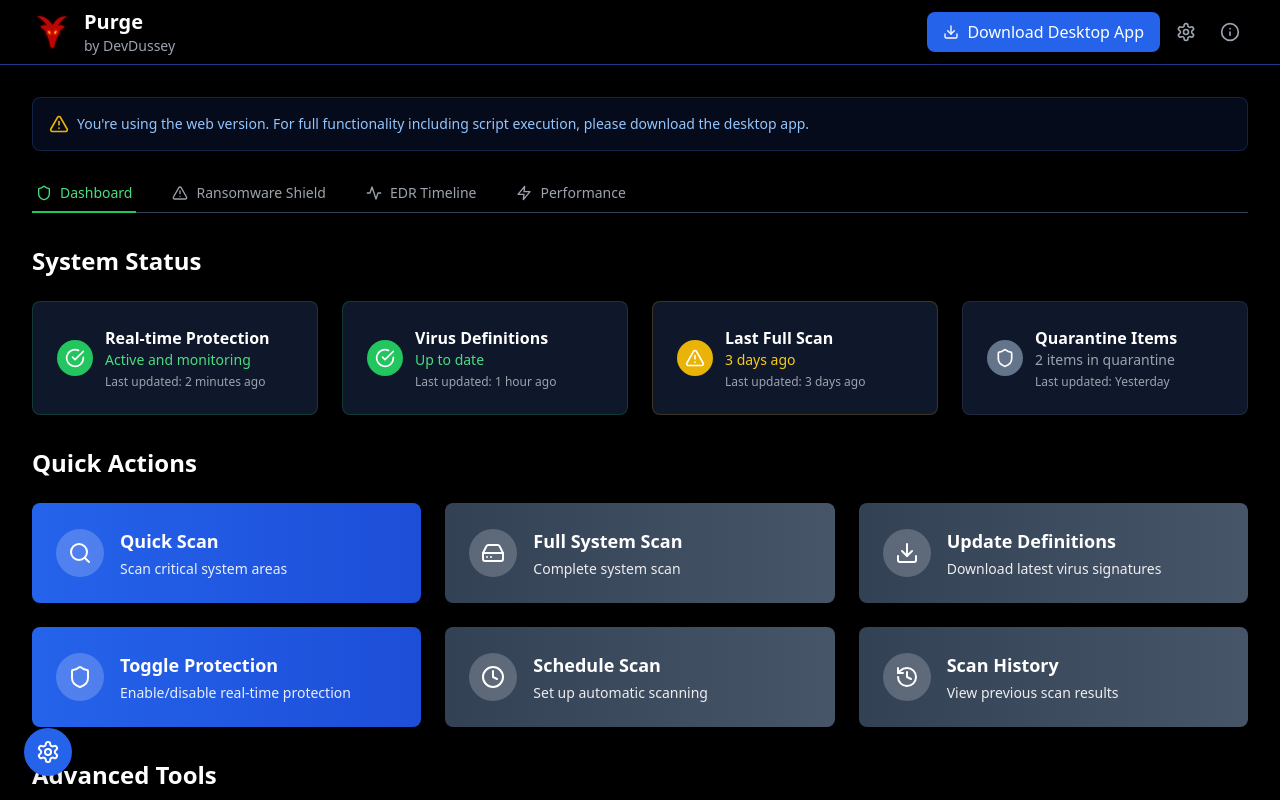
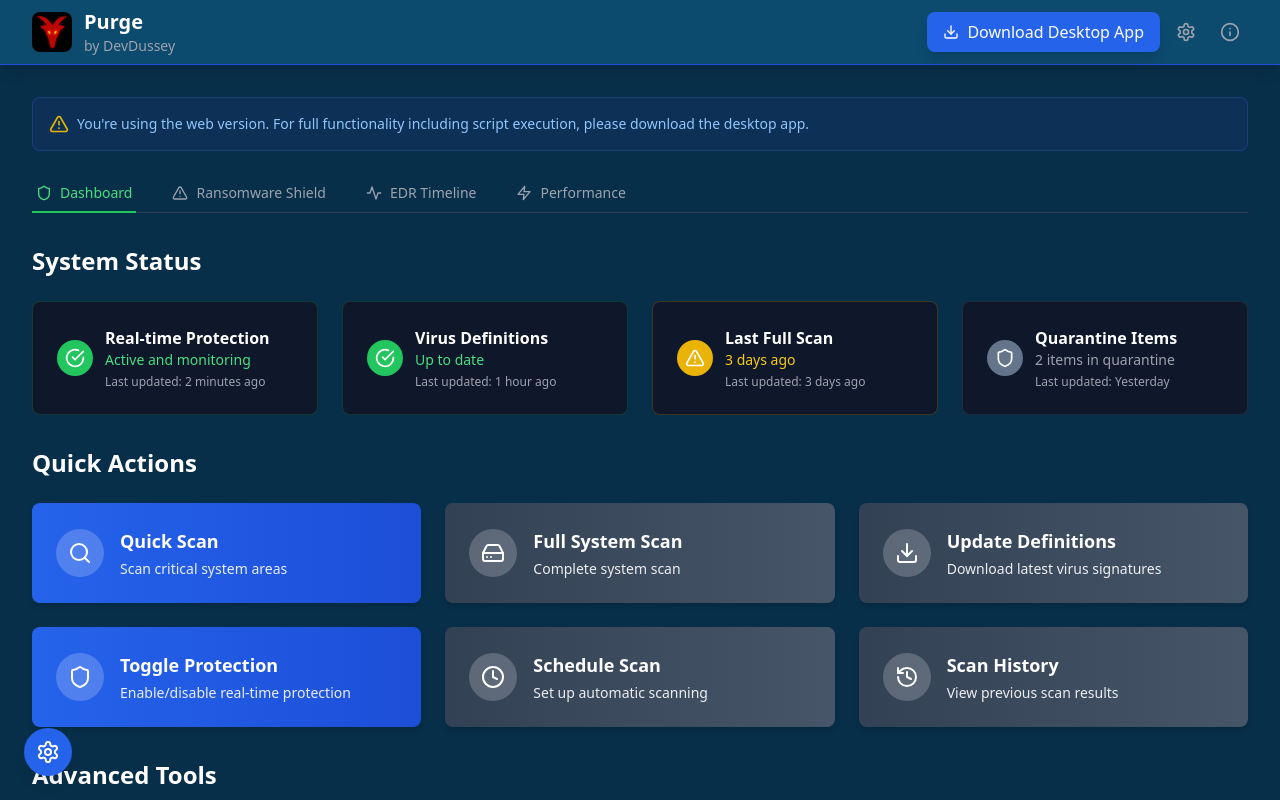
Before and after one commit to devdussey/Purge, a React (Vite) app: page / in a window 1280 px wide. Shown: the top 800 px of the page. Built offline with nearby package versions, Linux system fonts and the light colour scheme.

Commit message:
Dark Blue Background Theme Update

```diff
--- a/src/App.tsx
+++ b/src/App.tsx
@@ -185,7 +185,7 @@ function App() {
   };
 
   return (
-    <div className="min-h-screen bg-black">
+    <div className="min-h-screen bg-dark-blue-950">
       <Header />
 
       <main className="max-w-7xl mx-auto px-4 sm:px-6 lg:px-8 py-8">
--- a/src/components/Header.tsx
+++ b/src/components/Header.tsx
@@ -9,7 +9,7 @@ export function Header() {
   };
 
   return (
-    <header className="bg-black shadow-lg border-b border-primary-900">
+    <header className="bg-dark-blue-900 shadow-lg border-b border-primary-700">
       <div className="max-w-7xl mx-auto px-4 sm:px-6 lg:px-8">
         <div className="flex items-center justify-between h-16">
           <div className="flex items-center space-x-3">
--- a/tailwind.config.js
+++ b/tailwind.config.js
@@ -42,6 +42,19 @@ export default {
           800: '#1e293b',
           900: '#0f172a',
           950: '#020617',
+        },
+        'dark-blue': {
+          50: '#f0f9ff',
+          100: '#e0f2fe',
+          200: '#bae6fd',
+          300: '#7dd3fc',
+          400: '#38bdf8',
+          500: '#0ea5e9',
+          600: '#0284c7',
+          700: '#0369a1',
+          800: '#075985',
+          900: '#0c4a6e',
+          950: '#082f49',
         }
       }
     },
```
